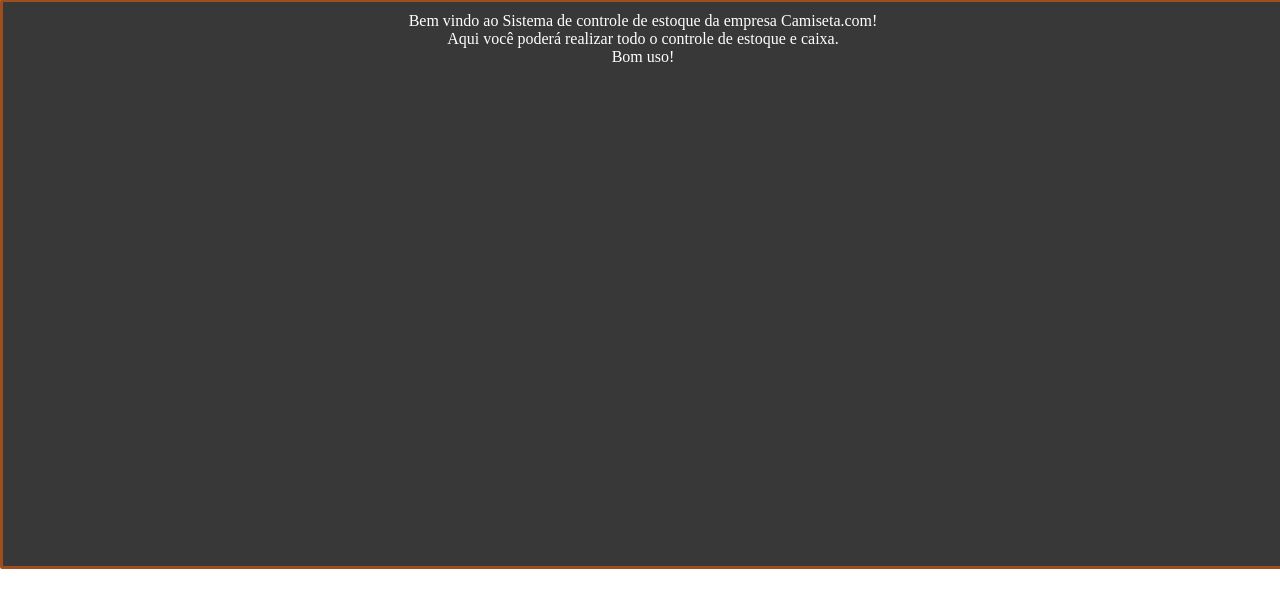
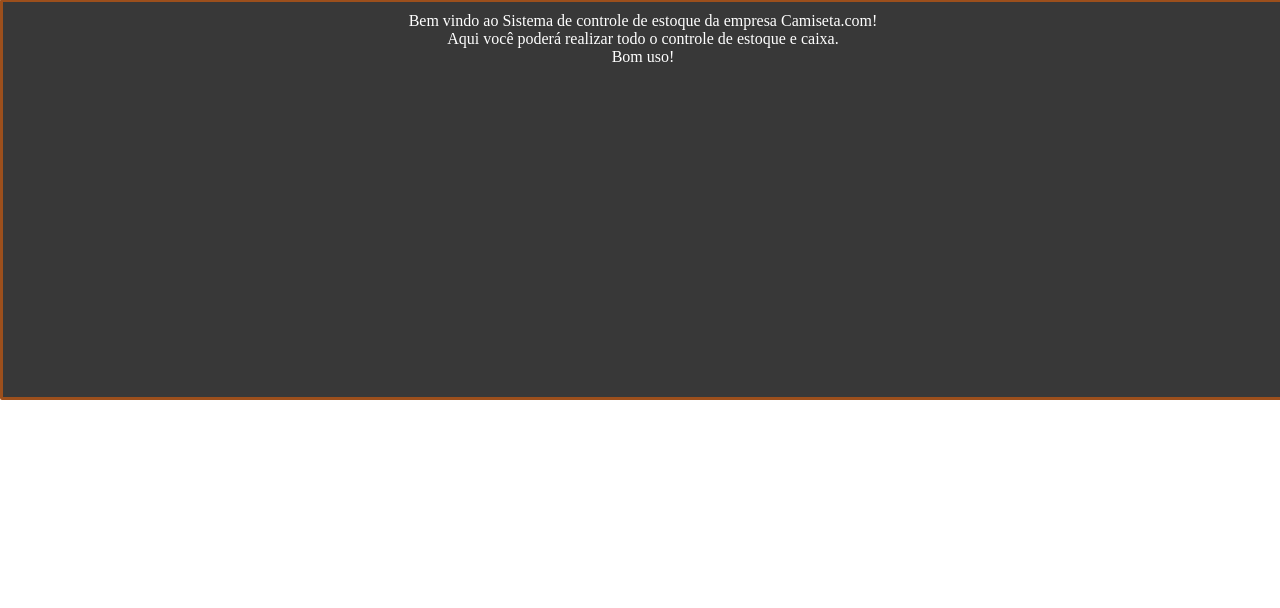
Before and after one commit to marlon255/camiseta.com, a PHP site: page / in a window 1280 px wide. Shown: the part 108-716 px from the top of the page. Run offline with PHP 8.4, Linux system fonts and the light colour scheme.

Commit message:
atualização.

```diff
--- a/css/estilo.css
+++ b/css/estilo.css
@@ -1,6 +1,7 @@
 body{
 	margin: 0px;
 	overflow-x: hidden;
+	height: 100%;
 }
 div.topo{
 	width: 100%;
@@ -89,15 +90,16 @@ div.content{
 	border: 3px solid rgba(255,102,0,.5);
 	border-radius: 2px;
 	width: 100%;
+	height: 100%;
 	float: left;
 	z-index: 0;
 	background-color: rgba(0,0,0,.78);
 	color: #fff;
+	overflow: auto;
 }
 div.conteudo{
 	border: 0px solid black;
 	width: 80%;
-	height: 544px;
 	margin: 10px auto;
 	text-align: center;
 }
--- a/index.php
+++ b/index.php
@@ -1,10 +1,13 @@
 <!DOCTYPE html PUBLIC "-//W3C//DTD XHTML 1.0 Transitional//EN" "http://www.w3.org/TR/xhtml1/DTD/xhtml1-transitional.dtd">
-<html xmlns="http://www.w3.org/1999/xhtml">
+<html xmlns="http://www.w3.org/1999/xhtml" id="tela">
 <head>
 <meta http-equiv="Content-Type" content="text/html; charset=UTF-8">
 <title>Sistema para controle de estoque</title>
 <link rel="stylesheet" type="text/css" href="css/estilo.css">
-<script type="text/javascript"></script>
+<script type="text/javascript">
+  var screenHeight = screen.height;
+  document.getElementById('tela').style.height = screenHeight-205+'px';
+</script>
 </head>
 <body>
 	<div class="topo">
@@ -43,7 +46,7 @@
 			<span>Estoque</span>
 		</div>
 	</div>
-	<div class="content">
+	<div class="content" id="content">
 		<div class="conteudo">
 			Bem vindo ao Sistema de controle de estoque da empresa Camiseta.com!<br>
 			Aqui você poderá realizar todo o controle de estoque e caixa.<br>
```
